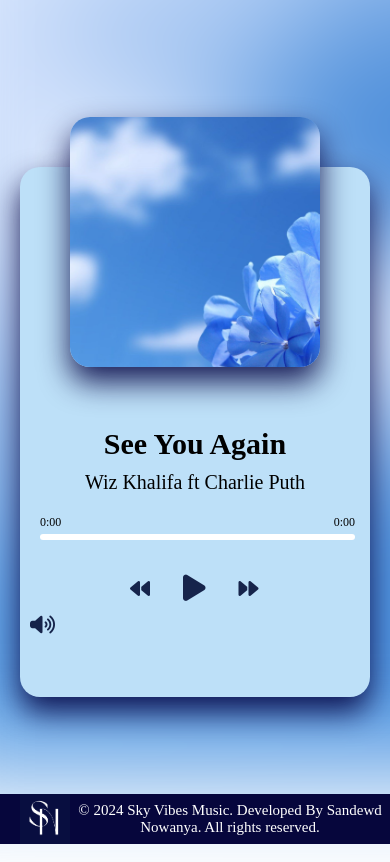
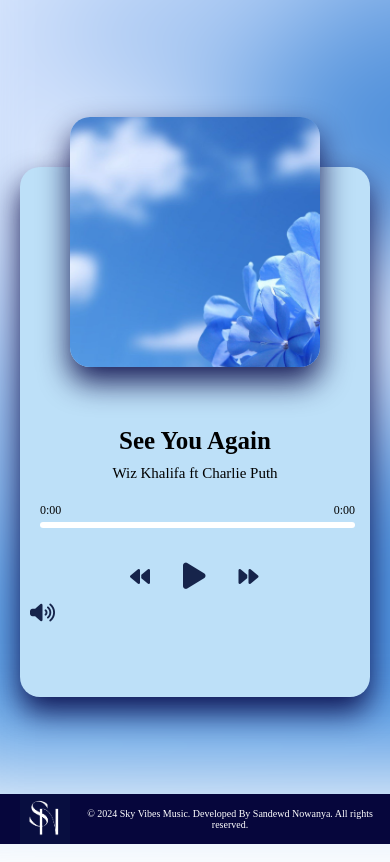
Before and after one commit to GSNowanyaFonseka/Music-Player-2, a plain HTML site: page index.html in a window 390 px wide. Drawn offline with Linux system fonts and the light colour scheme.

Commit message:
commit new chages to music player

```diff
--- a/style.css
+++ b/style.css
@@ -199,4 +199,18 @@ h3{
         width:350px;
         height:530px;
     }
+
+    h2{
+        font-size: 25px;
+    }
+
+    h3{
+        font-size: 15px;
+    }
+
+    #footer p{
+        text-align: center;
+        font-size: 10px;
+    }
+
 }
```
